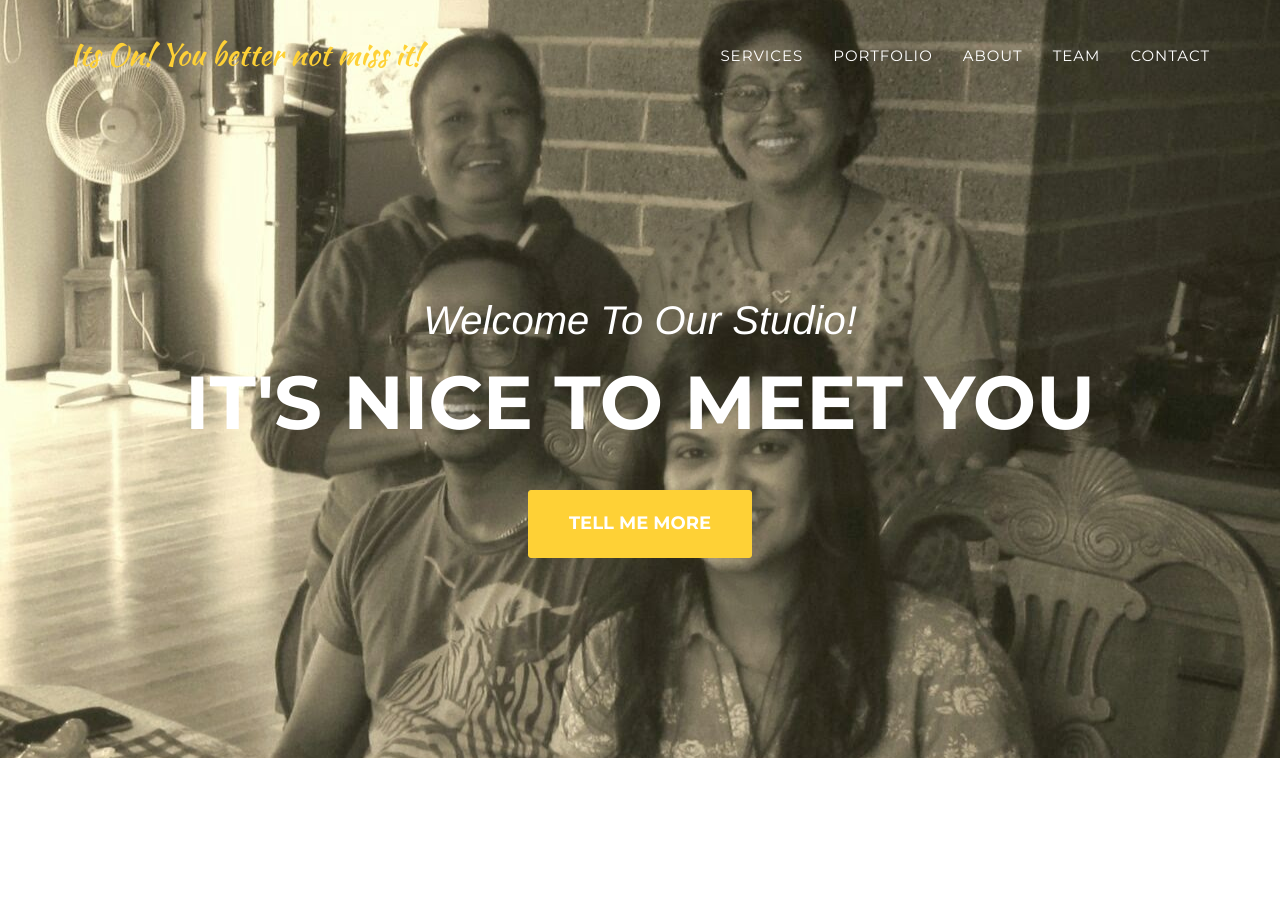
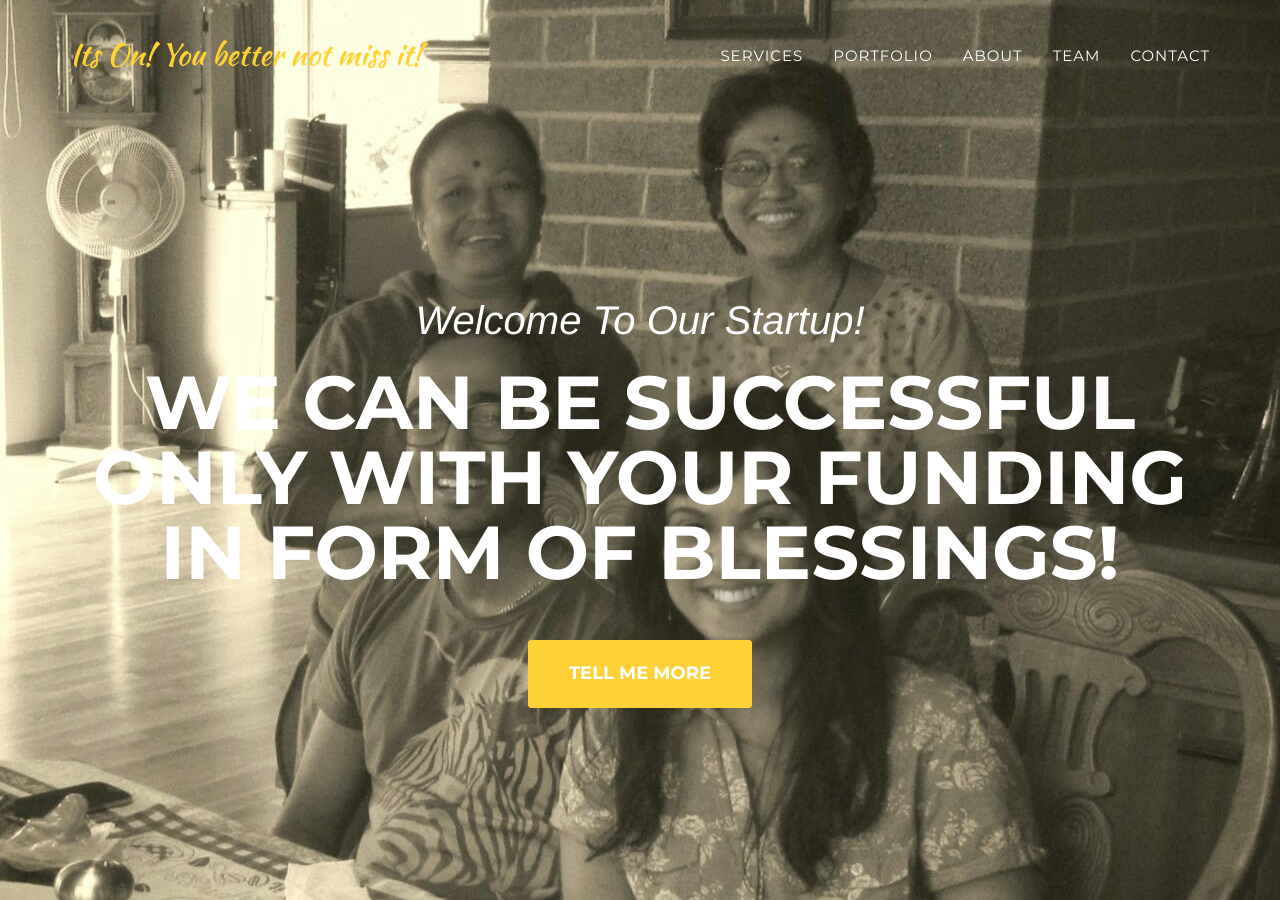
Before and after one commit to ajkl/wedding-invite, a Jekyll site: the page built from index.html, in a window 1280 px wide and 900 px high. Built offline with Jekyll 4.4.1, drawn with Linux system fonts in a browser that asks for light colours; some web fonts are replaced.

Commit message:
Update header.html

```diff
--- a/_includes/header.html
+++ b/_includes/header.html
@@ -44,8 +44,8 @@
     <header>
         <div class="container">
             <div class="intro-text">
-                <div class="intro-lead-in">Welcome To Our Studio!</div>
-                <div class="intro-heading">It's Nice To Meet You</div>
+                <div class="intro-lead-in">Welcome To Our Startup!</div>
+                <div class="intro-heading">We can be successful only with your funding in form of Blessings!</div>
                 <a href="#services" class="page-scroll btn btn-xl">Tell Me More</a>
             </div>
         </div>
```
